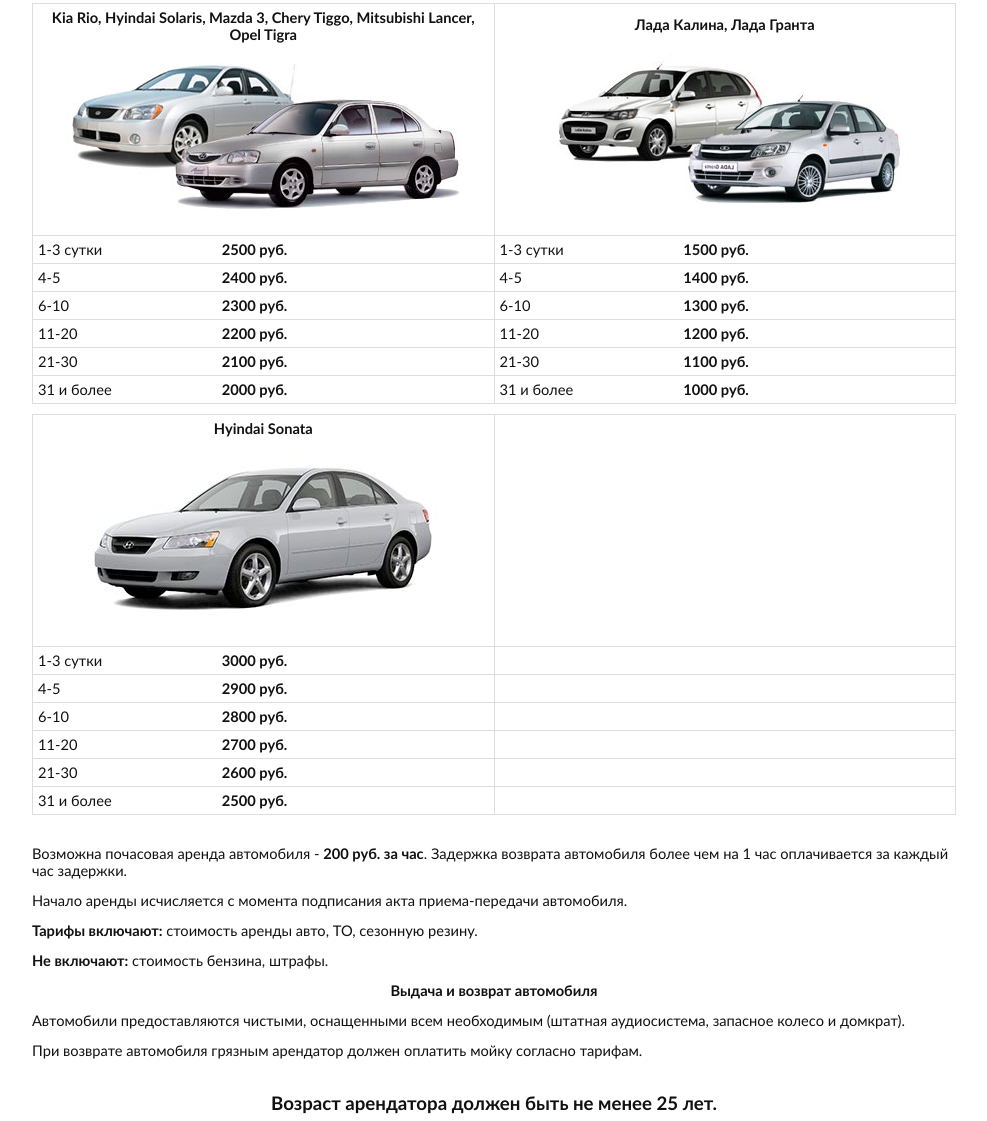
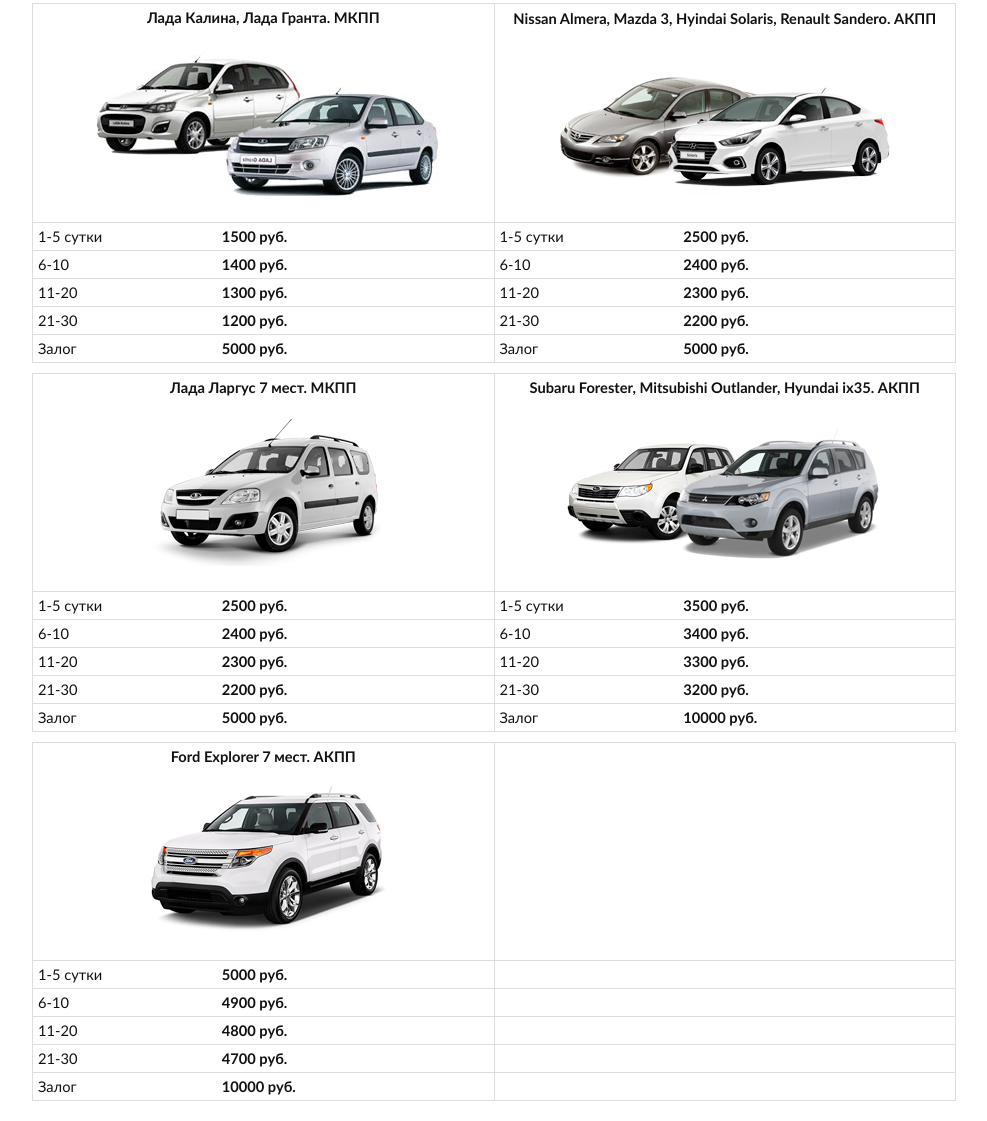
Before and after one commit to jambik/avtoprokat05, a plain HTML site: page index.html in a window 1280 px wide. Shown: the part 441-1562 px from the top of the page, without its empty margins (146-1133 px from the left). Drawn offline with Linux system fonts and the light colour scheme.

Commit message:
- изменения

```diff
--- a/index.html
+++ b/index.html
@@ -37,7 +37,8 @@
 				<div class="header-box">
 					<div class="contacts">
 						<div class="address">
-							г. Махачкала, Автосервис &laquo;Люкс&raquo;<br/>
+							- г. Махачкала, ул. Петра Первого д 5<br/>
+							- Аэропорт «Уйташ»<br/>
 							<a href="img/map.png">карта проезда</a>
 						</div>
 						<table cellpadding="0" cellspacing="0" class="phones">
@@ -62,75 +63,98 @@
 					<table cellpadding="5" cellspacing="1" style="width: 100%;">
 						<tr>
 							<th style="width: 50%;">
-								<div>Kia Rio, Hyindai Solaris, Mazda 3, Chery Tiggo, Mitsubishi Lancer, Opel Tigra</div>
-								<img src="img/kia_hyindai.jpg" alt="" style="margin: 20px 20px;" />
+								<div>Лада Калина, Лада Гранта. МКПП</div>
+								<img src="img/kalina_granta.jpg" alt="" style="margin: 20px 20px;" />
 							</th>
 							<th style="width: 50%;">
-								<div>Лада Калина, Лада Гранта</div>
-								<img src="img/kalina_granta.jpg" alt="" style="margin: 20px 20px;" />
+								<div>Nissan Almera, Mazda 3, Hyindai Solaris, Renault Sandero. АКПП</div>
+								<img src="img/hyindai_mazda.jpg" alt="" style="margin: 20px 20px;" />
 							</th>
 						</tr>
 						<tr>
-							<td><span class="days">1-3 сутки</span> <span class="price">2500 руб.</span></td>
-							<td><span class="days">1-3 сутки</span> <span class="price">1500 руб.</span></td>
+							<td><span class="days">1-5 сутки</span> <span class="price">1500 руб.</span></td>
+							<td><span class="days">1-5 сутки</span> <span class="price">2500 руб.</span></td>
 						</tr>
 						<tr>
-							<td><span class="days">4-5</span> <span class="price">2400 руб.</span></td>
-							<td><span class="days">4-5</span> <span class="price">1400 руб.</span></td>
+							<td><span class="days">6-10</span> <span class="price">1400 руб.</span></td>
+							<td><span class="days">6-10</span> <span class="price">2400 руб.</span></td>
 						</tr>
 						<tr>
-							<td><span class="days">6-10</span> <span class="price">2300 руб.</span></td>
-							<td><span class="days">6-10</span> <span class="price">1300 руб.</span></td>
+							<td><span class="days">11-20</span> <span class="price">1300 руб.</span></td>
+							<td><span class="days">11-20</span> <span class="price">2300 руб.</span></td>
 						</tr>
 						<tr>
-							<td><span class="days">11-20</span> <span class="price">2200 руб.</span></td>
-							<td><span class="days">11-20</span> <span class="price">1200 руб.</span></td>
+							<td><span class="days">21-30</span> <span class="price">1200 руб.</span></td>
+							<td><span class="days">21-30</span> <span class="price">2200 руб.</span></td>
 						</tr>
 						<tr>
-							<td><span class="days">21-30</span> <span class="price">2100 руб.</span></td>
-							<td><span class="days">21-30</span> <span class="price">1100 руб.</span></td>
-						</tr>
-						<tr>
-							<td><span class="days">31 и более</span> <span class="price">2000 руб.</span></td>
-							<td><span class="days">31 и более</span> <span class="price">1000 руб.</span></td>
+							<td><span class="days">Залог</span> <span class="price">5000 руб.</span></td>
+							<td><span class="days">Залог</span> <span class="price">5000 руб.</span></td>
 						</tr>
 					</table>
 					<table cellpadding="5" cellspacing="1" style="width: 100%;">
 						<tr>
 							<th style="width: 50%;">
-								<div>Hyindai Sonata</div>
-								<img src="img/hyindai_sonata.jpg" alt="" style="margin: 20px 20px;" />
+								<div>Лада Ларгус 7 мест. МКПП</div>
+								<img src="img/lada_largus.jpg" alt="" style="margin: 20px 20px;" />
 							</th>
-							<th style="width: 50%;">&nbsp;</th>
+							<th style="width: 50%;">
+								<div>Subaru Forester, Mitsubishi Outlander, Hyundai ix35. АКПП</div>
+								<img src="img/subaru_mitsubishi.jpg" alt="" style="margin: 20px 20px;" />
+							</th>
 						</tr>
 						<tr>
-							<td><span class="days">1-3 сутки</span> <span class="price">3000 руб.</span></td>
-							<td>&nbsp;</td>
+							<td><span class="days">1-5 сутки</span> <span class="price">2500 руб.</span></td>
+							<td><span class="days">1-5 сутки</span> <span class="price">3500 руб.</span></td>
 						</tr>
 						<tr>
-							<td><span class="days">4-5</span> <span class="price">2900 руб.</span></td>
-							<td>&nbsp;</td>
+							<td><span class="days">6-10</span> <span class="price">2400 руб.</span></td>
+							<td><span class="days">6-10</span> <span class="price">3400 руб.</span></td>
 						</tr>
 						<tr>
-							<td><span class="days">6-10</span> <span class="price">2800 руб.</span></td>
-							<td>&nbsp;</td>
+							<td><span class="days">11-20</span> <span class="price">2300 руб.</span></td>
+							<td><span class="days">11-20</span> <span class="price">3300 руб.</span></td>
 						</tr>
 						<tr>
-							<td><span class="days">11-20</span> <span class="price">2700 руб.</span></td>
-							<td>&nbsp;</td>
+							<td><span class="days">21-30</span> <span class="price">2200 руб.</span></td>
+							<td><span class="days">21-30</span> <span class="price">3200 руб.</span></td>
 						</tr>
 						<tr>
-							<td><span class="days">21-30</span> <span class="price">2600 руб.</span></td>
-							<td>&nbsp;</td>
+							<td><span class="days">Залог</span> <span class="price">5000 руб.</span></td>
+							<td><span class="days">Залог</span> <span class="price">10000 руб.</span></td>
+						</tr>
+					</table>
+					<table cellpadding="5" cellspacing="1" style="width: 100%;">
+						<tr>
+							<th style="width: 50%;">
+								<div>Ford Explorer 7 мест. АКПП</div>
+								<img src="img/ford_explorer.jpg" alt="" style="margin: 20px 20px;" />
+							</th>
+							<th style="width: 50%;"> </th>
 						</tr>
 						<tr>
-							<td><span class="days">31 и более</span> <span class="price">2500 руб.</span></td>
-							<td>&nbsp;</td>
+							<td><span class="days">1-5 сутки</span> <span class="price">5000 руб.</span></td>
+							<td> </td>
+						</tr>
+						<tr>
+							<td><span class="days">6-10</span> <span class="price">4900 руб.</span></td>
+							<td> </td>
+						</tr>
+						<tr>
+							<td><span class="days">11-20</span> <span class="price">4800 руб.</span></td>
+							<td> </td>
+						</tr>
+						<tr>
+							<td><span class="days">21-30</span> <span class="price">4700 руб.</span></td>
+							<td> </td>
+						</tr>
+						<tr>
+							<td><span class="days">Залог</span> <span class="price">10000 руб.</span></td>
+							<td> </td>
 						</tr>
 					</table>
 				</div>
 				<p>&nbsp;</p>
-				<p>Возможна почасовая аренда автомобиля - <strong>200 руб. за час</strong>. Задержка возврата автомобиля более чем на 1 час оплачивается за каждый час задержки.</p>
 				<p>Начало аренды исчисляется с момента подписания акта приема-передачи автомобиля.</p>
 				<p><strong>Тарифы включают:</strong> стоимость аренды авто, ТО, сезонную резину.</p>
 				<p><strong>Не включают:</strong> стоимость бензина, штрафы.</p>
```
Also changed, not shown: img/ford_explorer.jpg (added), img/hyindai_mazda.jpg (added), img/lada_largus.jpg (added), img/map.jpg (added), img/map.png (deleted), img/subaru_mitsubishi.jpg (added).
